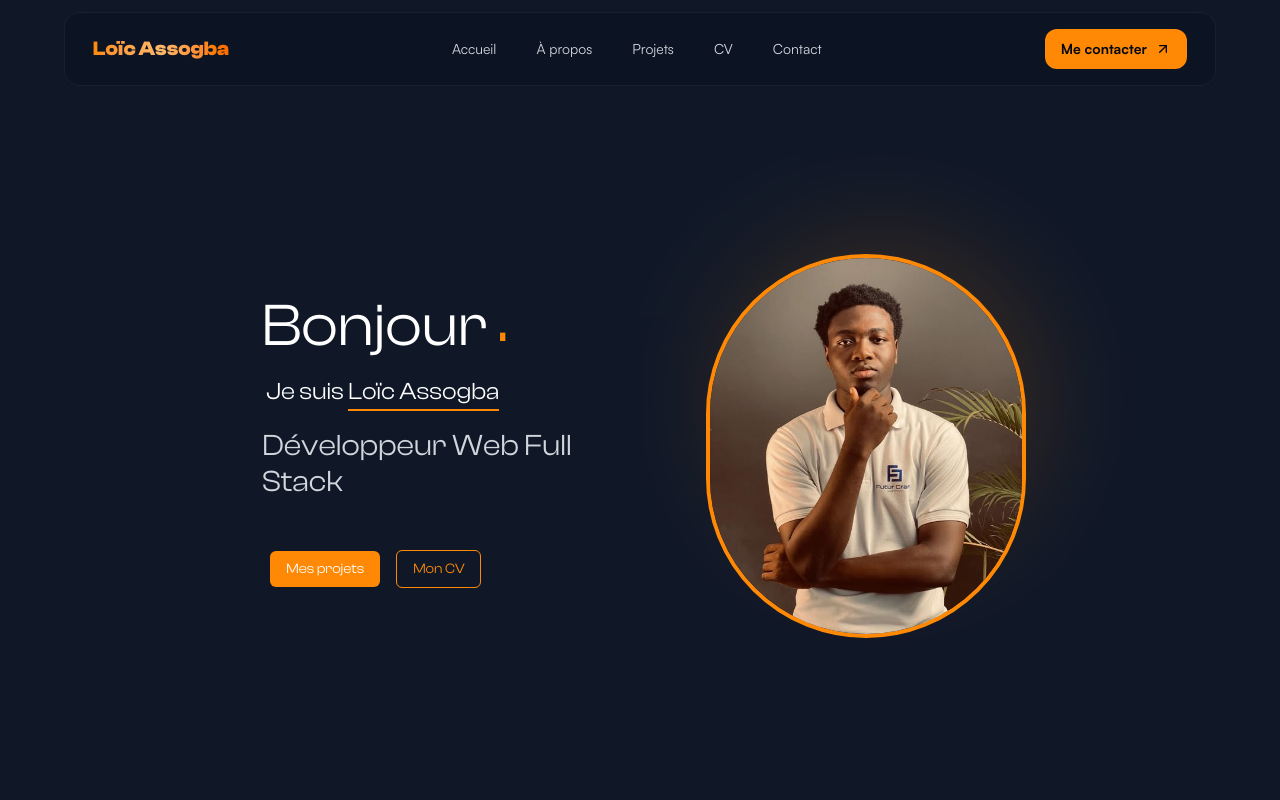
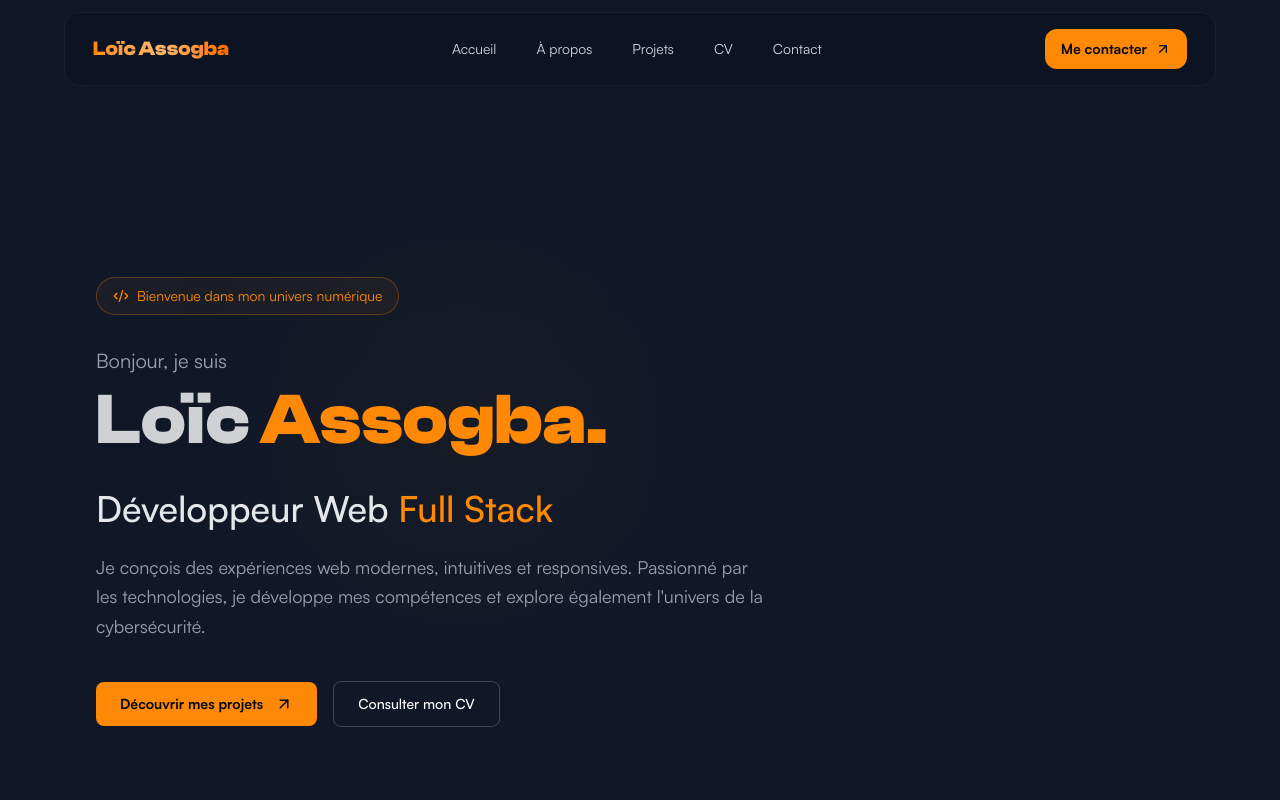
Before and after one commit to Loic-Assogba/my-portfolio, a React (Vite) app: page / in a window 1280 px wide. Shown: the top 800 px of the page. Built offline with nearby package versions, Linux system fonts and the light colour scheme.

Commit message:
Mise à jour de la section Hero

```diff
--- a/src/components/sections/Hero.jsx
+++ b/src/components/sections/Hero.jsx
@@ -1,69 +1,73 @@
-import Button from '../ui/Button';
-// eslint-disable-next-line no-unused-vars
 import { motion } from 'framer-motion';
+import { ArrowDown, ArrowUpRight, Code2 } from 'lucide-react';
 
 export default function Hero() {
     return (
         <motion.section
-            initial={{ opacity: 0, y: 40 }}
+            initial={{ opacity: 0, y: 30 }}
             whileInView={{ opacity: 1, y: 0 }}
-            transition={{ duration: 0.9 }}
-            viewport={{ once: false }}
+            transition={{ duration: 0.8 }}
+            viewport={{ once: true }}
             id="hero"
-            className="min-h-[90vh] flex items-center"
+            className="min-h-screen flex items-center relative overflow-hidden"
         >
-            <article className="flex flex-col pt-20 lg:flex-row items-center justify-between gap-10 max-w-6xl mx-auto p-4 lg:p-8">
-                {/* TEXTE */}
-                <div className="lg:w-1/2 font-clash text-4xl lg:text-6xl text-center lg:text-left">
-                    <h1 className="p-2">
-                        Bonjour{' '}
-                        <span className="inline-block text-orange-400 animate-float">
-                            .
-                        </span>
-                    </h1>
+            {/* Décoration lumineuse */}
+            <div className="absolute top-1/4 left-1/4 w-72 h-72 bg-orange-400/5 rounded-full blur-[120px] pointer-events-none" />
 
-                    <p className="text-2xl p-3">
-                        Je suis{' '}
-                        <span className="border-b-2 font-medium border-orange-400 pb-1 whitespace-nowrap">
-                            Loïc Assogba
-                        </span>
+            <article className="relative max-w-6xl w-full mx-auto px-6 lg:px-8 pt-24 pb-16">
+                {/* Petit badge */}
+                <motion.div
+                    initial={{ opacity: 0, y: 15 }}
+                    whileInView={{ opacity: 1, y: 0 }}
+                    transition={{ delay: 0.2 }}
+                    viewport={{ once: true }}
+                    className="inline-flex items-center gap-2 px-4 py-2 mb-8 rounded-full border border-orange-400/30 bg-orange-400/5 text-orange-400 text-sm"
+                >
+                    <Code2 size={16} />
+                    <span>Bienvenue dans mon univers numérique</span>
+                </motion.div>
+
+                {/* Présentation */}
+                <div className="max-w-4xl">
+                    <p className="text-gray-400 text-lg md:text-xl mb-4">
+                        Bonjour, je suis
+                        <h1 className="text-white/80 font-clash text-4xl sm:text-6xl md:text-7xl lg:text-7xl font-bold leading-tight">
+                            Loïc{' '}
+                            <span className="text-orange-400">Assogba</span>
+                            <span className="text-orange-400">.</span>
+                        </h1>
                     </p>
 
-                    <h2 className="text-3xl text-gray-300 p-2">
-                        Développeur Web Full Stack
+                    <h2 className="mt-6 text-2xl sm:text-2xl md:text-4xl text-gray-200 font-medium">
+                        Développeur Web
+                        <span className="text-orange-400"> Full Stack</span>
                     </h2>
 
-                    <div className="flex justify-center lg:justify-start gap-4 p-4">
-                        <a href="#projets">
-                            <button className="bg-orange-400 text-white text-sm px-4 py-2 rounded-md button-click font-medium hover:bg-orange-500 transition hover">
-                                Mes projets
-                            </button>
+                    <p className="mt-6 max-w-2xl text-gray-400 text-base md:text-lg leading-relaxed">
+                        Je conçois des expériences web modernes, intuitives et
+                        responsives. Passionné par les technologies, je
+                        développe mes compétences et explore également l'univers
+                        de la cybersécurité.
+                    </p>
+
+                    {/* Boutons */}
+                    <div className="flex flex-wrap items-center gap-4 mt-10">
+                        <a
+                            href="#projets"
+                            className="inline-flex items-center gap-3 bg-orange-400 text-gray-950 px-6 py-3 rounded-lg font-semibold text-sm hover:bg-orange-500 transition-all duration-300 hover:-translate-y-1"
+                        >
+                            Découvrir mes projets
+                            <ArrowUpRight size={18} />
                         </a>
 
-                        <a href="#cv">
-                            <button className="border border-orange-400 text-orange-400 text-sm px-4 py-2 rounded-md button-click font-medium hover:bg-orange-400/10 hover:text-orange-400 transition hover">
-                                Mon CV
-                            </button>
+                        <a
+                            href="#cv"
+                            className="inline-flex items-center gap-3 border border-white/20 text-white px-6 py-3 rounded-lg font-medium text-sm hover:border-orange-400 hover:text-orange-400 transition-all duration-300"
+                        >
+                            Consulter mon CV
                         </a>
                     </div>
                 </div>
-                <motion.div
-                    initial={{ opacity: 0, x: 100 }}
-                    whileInView={{ opacity: 1, x: 0 }}
-                    transition={{ duration: 0.9 }}
-                    viewport={{ once: false }}
-                    className="lg:w-1/2 flex justify-center lg:justify-end relative"
-                >
-                    {/* halo animé */}
-                    <div className="absolute w-72 h-72 bg-orange-400/30 rounded-full blur-3xl animate-pulse"></div>
-
-                    {/* image */}
-                    <img
-                        src="/profile.jpg"
-                        alt="Profil"
-                        className="relative w-64 h-80 object-cover rounded-full border-4 border-orange-400 lg:w-80 lg:h-96"
-                    />
-                </motion.div>{' '}
             </article>
         </motion.section>
     );
```
